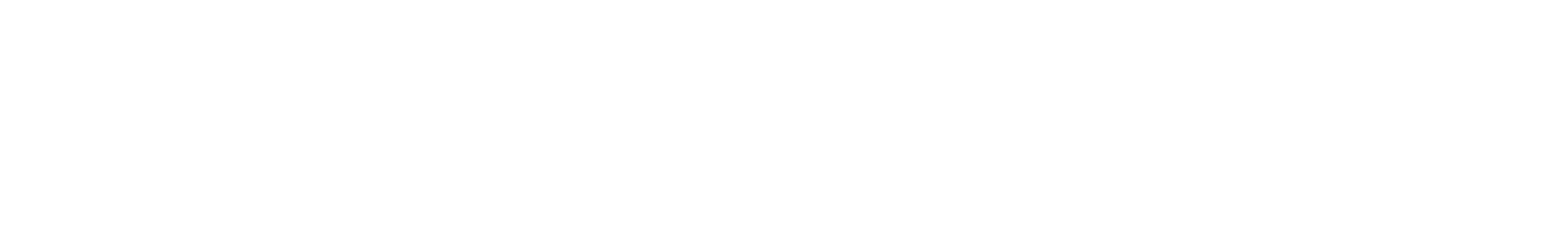
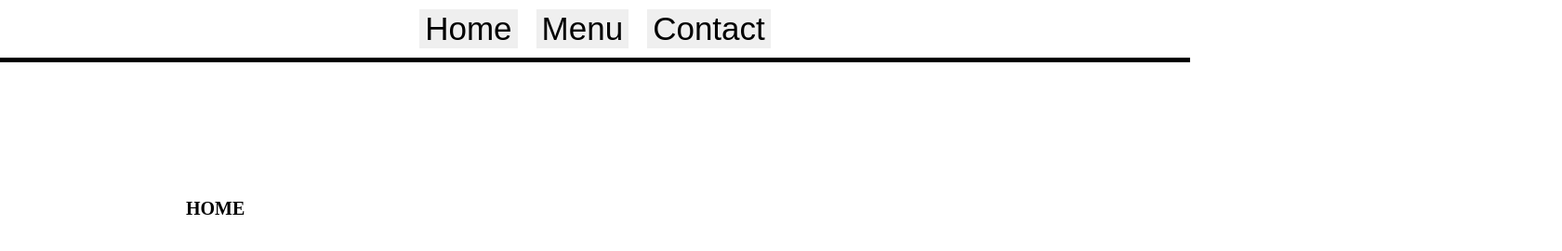
Before and after one commit to dionvu/restaurant-page, a website built with webpack: page src/template.html in a window 1280 px wide. Shown: the top 270 px of the page at 93% size, 1680 px wide, since content can reach past the window. Built offline with nearby package versions, Linux system fonts and the light colour scheme.

Commit message:
Pages can now be choosen.

```diff
--- a/package.json
+++ b/package.json
@@ -11,7 +11,9 @@
   "author": "",
   "license": "ISC",
   "devDependencies": {
+    "css-loader": "^6.10.0",
     "html-webpack-plugin": "^5.6.0",
+    "style-loader": "^3.3.4",
     "webpack": "^5.90.1",
     "webpack-cli": "^5.1.4",
     "webpack-dev-server": "^5.0.0"
--- /dev/null
+++ b/src/contact.js
@@ -0,0 +1,12 @@
+function createContent() {
+  console.log("YOOO CONTACT");
+
+  const content = document.getElementById('content');
+  content.innerHTML = '';
+
+  const header = document.createElement('h1')
+  header.textContent = 'CONTACT';
+  content.appendChild(header);
+}
+
+export default createContent;
--- /dev/null
+++ b/src/home.js
@@ -0,0 +1,14 @@
+import './style/nav.css'
+import './style/home.css'
+
+function createHome() {
+  console.log("YOOOO HOME");
+  const content = document.getElementById('content');
+  content.innerHTML = '';
+
+  const header = document.createElement('h1');
+  header.textContent = 'HOME';
+  content.appendChild(header);
+}
+
+export default createHome;
--- a/src/index.js
+++ b/src/index.js
@@ -1 +1,16 @@
-console.log("hi webpack!");
+import './style/nav.css'
+import createMenu from './menu.js'
+import createContact from './contact.js'
+import createHome from './home.js'
+
+// Nav buttons
+const homeButton = document.getElementById('home-button');
+const menuButton = document.getElementById('menu-button');
+const contactButton = document.getElementById('contact-button');
+
+homeButton.addEventListener('click', createHome);
+menuButton.addEventListener('click', createMenu);
+contactButton.addEventListener('click', createContact);
+
+// Starting page
+createHome();
--- /dev/null
+++ b/src/menu.js
@@ -0,0 +1,11 @@
+function createMenu() {
+  const content = document.getElementById('content');
+  content.innerHTML = '';
+
+  const header = document.createElement('h1');
+  header.textContent = 'MENU';
+  document.body.appendChild(header);
+  content.appendChild(header);
+}
+
+export default createMenu;
--- /dev/null
+++ b/src/style/home.css
@@ -0,0 +1,5 @@
+#content {
+  height: 100%;
+  width: 100%;
+  padding: 200px;
+}
--- /dev/null
+++ b/src/style/nav.css
@@ -0,0 +1,29 @@
+:root {
+  font-size: 10px;
+}
+
+body {
+  margin: 0;
+  padding: 0;
+  height: 200vh;
+}
+
+header {
+  position: fixed;
+  top: 0;
+  left: 0;
+  width: 100%;
+}
+
+nav {
+  display: flex;
+  justify-content: center;
+  gap: 20px;
+  border-bottom: 5px solid black;
+  padding: 10px;
+}
+
+button {
+  border: 0;
+  font-size: 3.5rem;
+}
--- a/src/template.html
+++ b/src/template.html
@@ -8,7 +8,15 @@
 </head>
 
 <body>
-
+  <header>
+    <nav>
+      <button id="home-button">Home</button>
+      <button id="menu-button">Menu</button>
+      <button id="contact-button">Contact</button>
+    </nav>
+  </header>
+  <div id="content">
+  </div>
 </body>
 
 </html>
```
Also changed, not shown: 1 other file.
